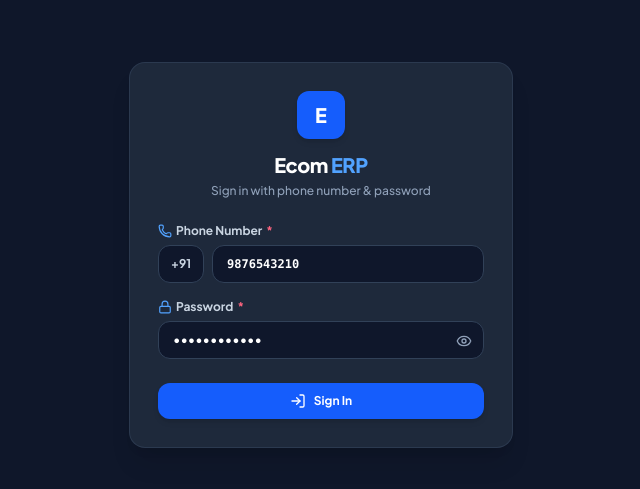
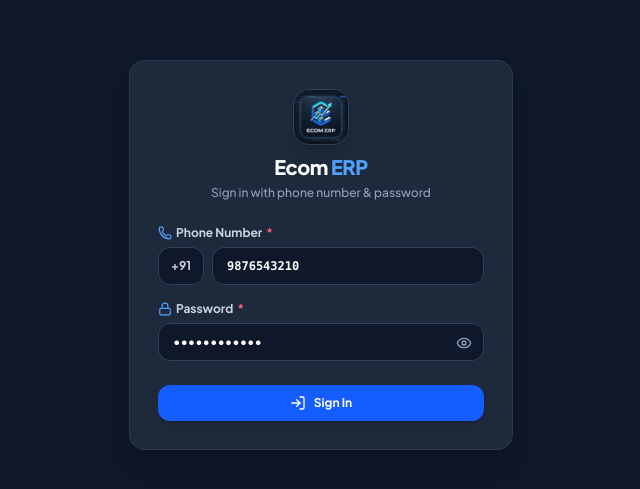
Before and after one commit to LogisERP/Eecom-Inventory, a React (Vite) app: page / in a window 1280 px wide. Shown: the part 145-634 px from the top of the page, without its empty margins (319-959 px from the left). Built offline with nearby package versions, Linux system fonts and the light colour scheme.

Commit message:
Add new Ecom ERP app logo asset and integrate across header, sidebar, login page, and favicon

```diff
--- a/index.html
+++ b/index.html
@@ -2,7 +2,7 @@
 <html lang="en">
   <head>
     <meta charset="UTF-8" />
-    <link rel="icon" type="image/svg+xml" href="/favicon.svg" />
+    <link rel="icon" type="image/png" href="/logo.png" />
     <meta name="viewport" content="width=device-width, initial-scale=1.0" />
     <title>Ecom ERP | Inventory & Process Intelligence</title>
     <!-- Google Fonts: Plus Jakarta Sans & Inter -->
--- a/src/components/LoginPage.tsx
+++ b/src/components/LoginPage.tsx
@@ -69,9 +69,7 @@ export const LoginPage: React.FC<LoginPageProps> = ({ onLoginSuccess }) => {
 
         {/* Brand Header */}
         <div className="text-center mb-6">
-          <div className="inline-flex items-center justify-center w-12 h-12 rounded-xl bg-blue-600 text-white font-black text-xl mb-3 shadow-md">
-            E
-          </div>
+          <img src="/logo.png" alt="Ecom ERP Logo" className="w-14 h-14 rounded-2xl object-cover shadow-lg mx-auto mb-2 border border-slate-700" />
           <h1 className="text-xl font-extrabold tracking-tight">
             <span className="text-white">Ecom </span>
             <span className="text-blue-400">ERP</span>
--- a/src/components/SidebarNav.tsx
+++ b/src/components/SidebarNav.tsx
@@ -59,9 +59,7 @@ export const SidebarNav: React.FC<SidebarNavProps> = ({
         {/* Logo */}
         <div className="flex items-center justify-between px-2 pb-2">
           <div className="flex items-center gap-2.5">
-            <div className="w-8 h-8 rounded-lg bg-blue-600 flex items-center justify-center shadow-xs">
-              <span className="text-base font-black text-white">E</span>
-            </div>
+            <img src="/logo.png" alt="Ecom ERP Logo" className="w-8 h-8 rounded-lg object-cover shadow-md border border-white/10" />
             <span className="text-lg font-extrabold tracking-tight">
               <span className="text-white">Ecom </span>
               <span className="text-blue-400">ERP</span>
```
Also changed, not shown: public/logo.png (added), src/assets/logo.png (added).
